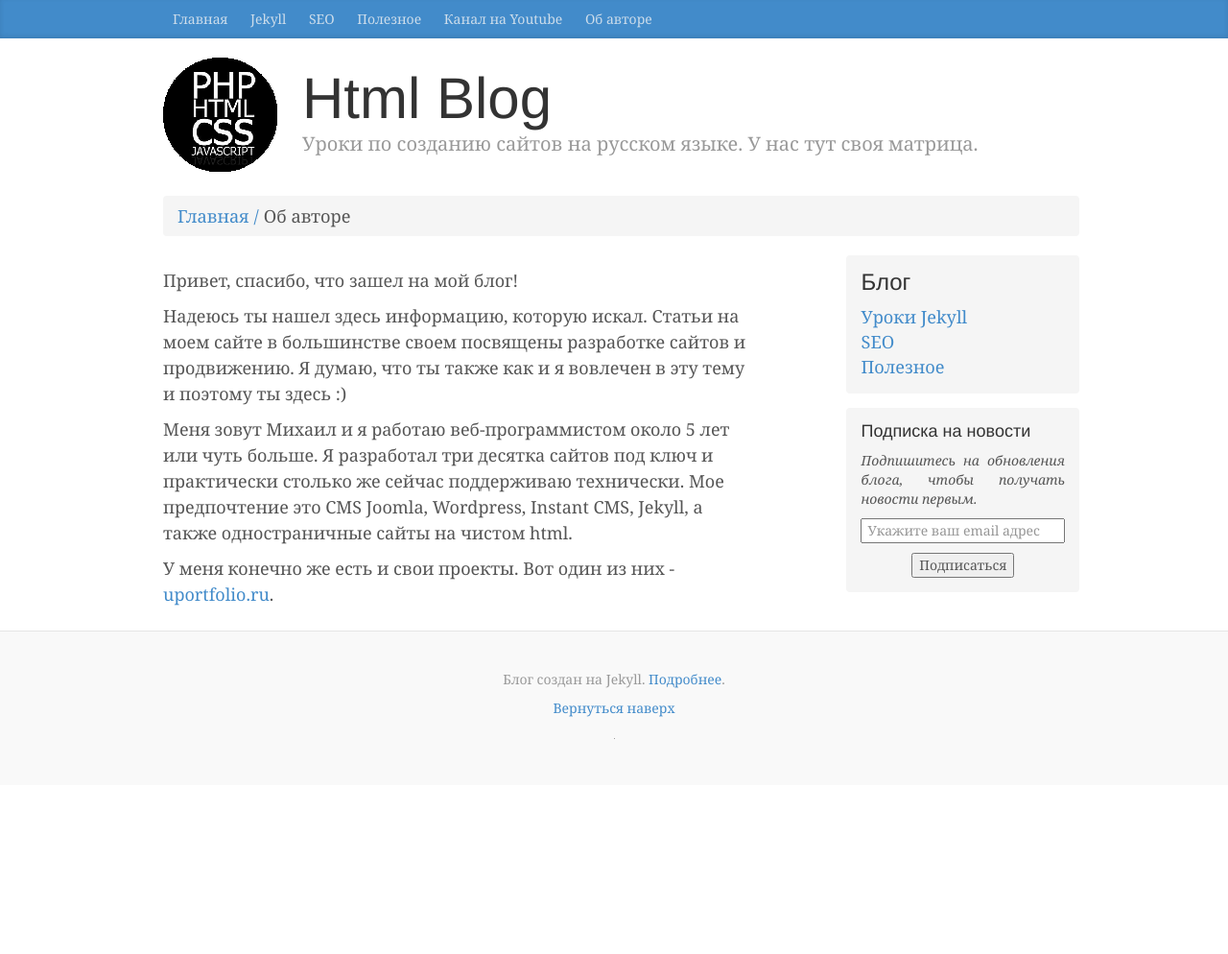
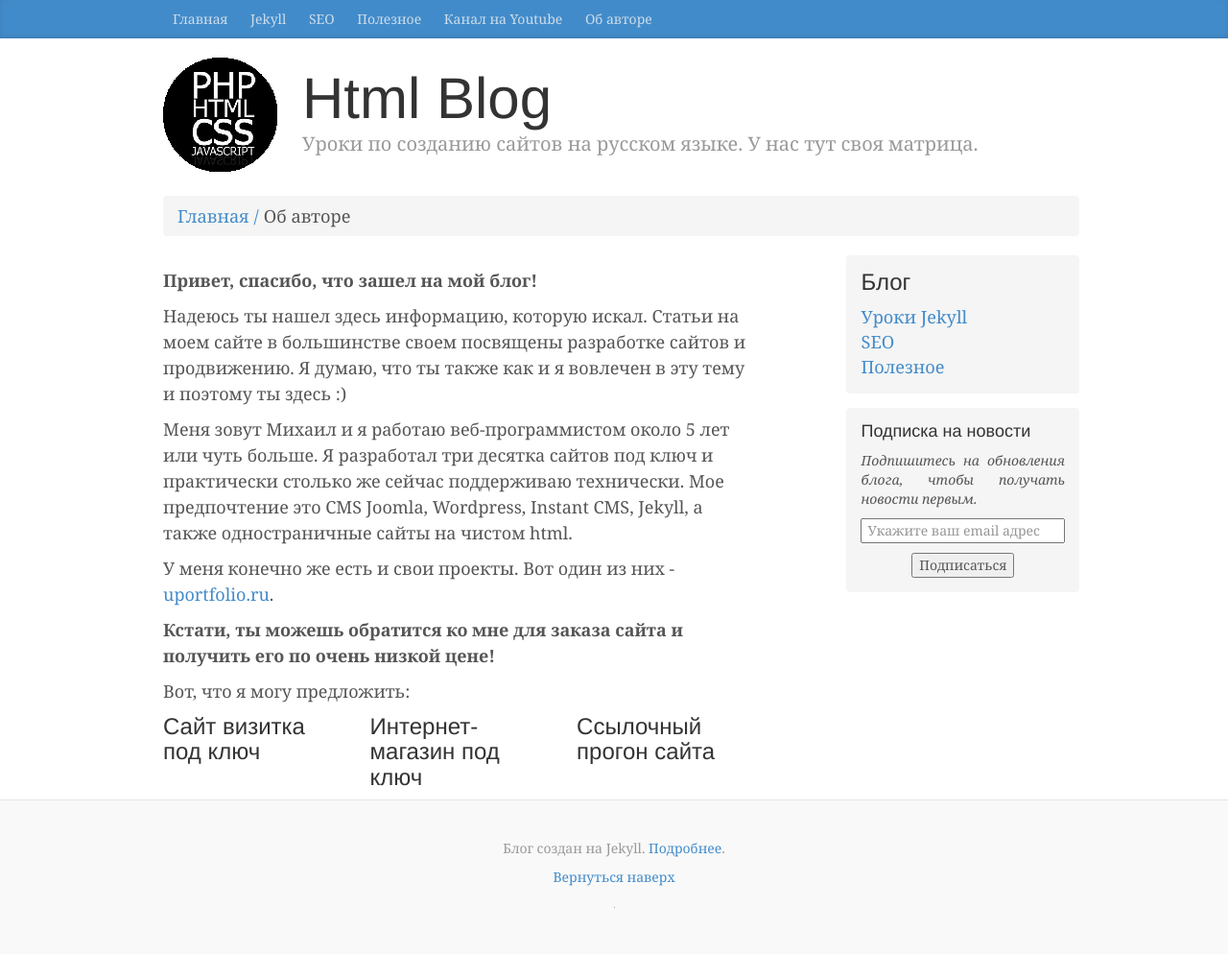
Before and after one commit to htmlblog/htmlblog.github.io, a Jekyll site: the page built from about.html, in a window 1280 px wide. Shown: the whole page at 96% size. Built offline with Jekyll 4.4.1, drawn with Linux system fonts in a browser that asks for light colours; comment, search, counter and statistics services are not loaded; before the commit the page ends 900 px from its top, so only the background shows below that.

Commit message:
Update about.html

```diff
--- a/about.html
+++ b/about.html
@@ -6,19 +6,25 @@ layout: default
 
 <div class="row">
   <div class="col-md-12">
-    <p>Привет, спасибо, что зашел на мой блог!</p>
+    <p><strong>Привет, спасибо, что зашел на мой блог!</strong></p>
     <p>Надеюсь ты нашел здесь информацию, которую искал. Статьи на моем сайте в большинстве своем посвящены разработке сайтов и продвижению. Я думаю, что ты также как и я вовлечен в эту тему и поэтому ты здесь :)</p>
     <p>Меня зовут Михаил и я работаю веб-программистом около 5 лет или чуть больше. Я разработал три десятка сайтов под ключ и практически столько же сейчас поддерживаю технически. Мое предпочтение это CMS Joomla, Wordpress, Instant CMS, Jekyll, а также одностраничные сайты на чистом html.</p>
-    <p>У меня конечно же есть и свои проекты. Вот один из них - <a href="http://uportfolio.ru/">uportfolio.ru</a>.</p>
+    <p>У меня конечно же есть и свои проекты. Вот один из них - <a href="http://uportfolio.ru/" target="_blank">uportfolio.ru</a>.</p>
+    <p><strong>Кстати, ты можешь обратится ко мне для заказа сайта и получить его по очень низкой цене!</strong></p>
+    <p>Вот, что я могу предложить:</p>
+  </div>
+</div>
+<div class="row">
+  <div class="col-md-4">
+    <h3>Сайт визитка под ключ</h3>
     <p></p>
+  </div>
+  <div class="col-md-4">
+    <h3>Интернет-магазин под ключ</h3>
+    <p></p>
+  </div>
+  <div class="col-md-4">
+    <h3>Ссылочный прогон сайта</h3>
     <p></p>
   </div>
 </div>
-<div class="row">
-  <div class="col-md-6">
-
-  </div>
-  <div class="col-md-6">
-
-  </div>
-</div>
```
